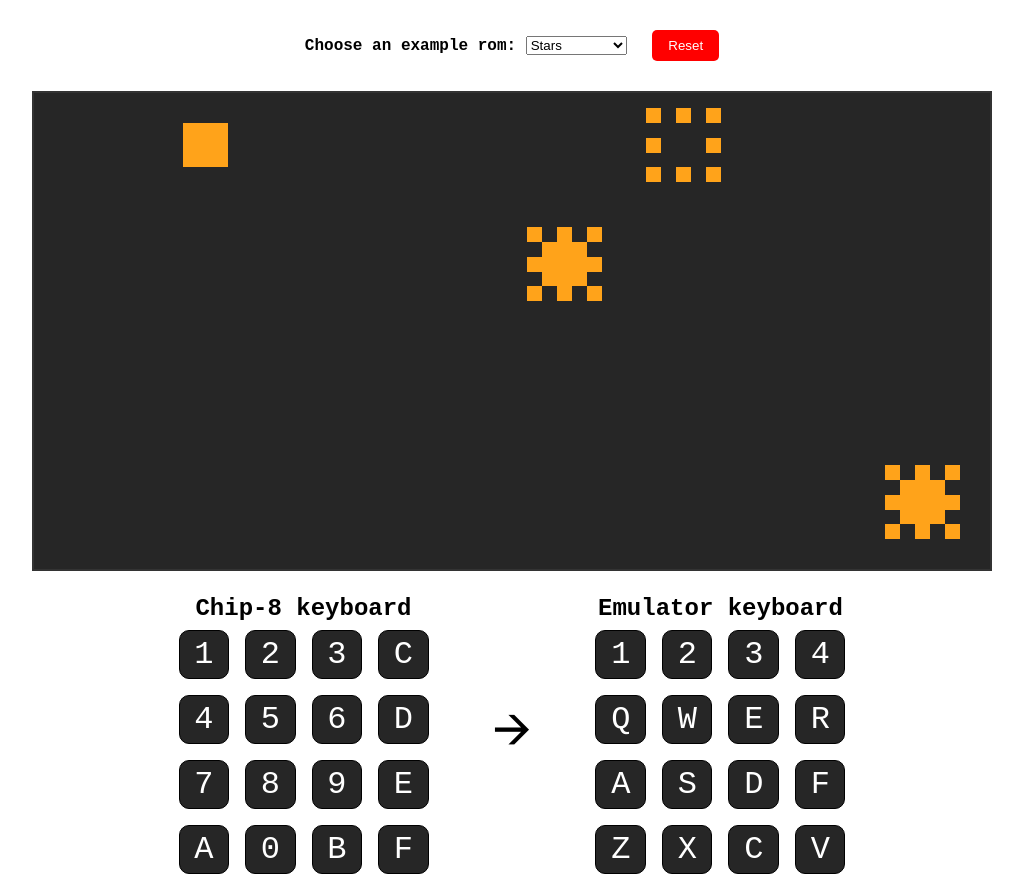
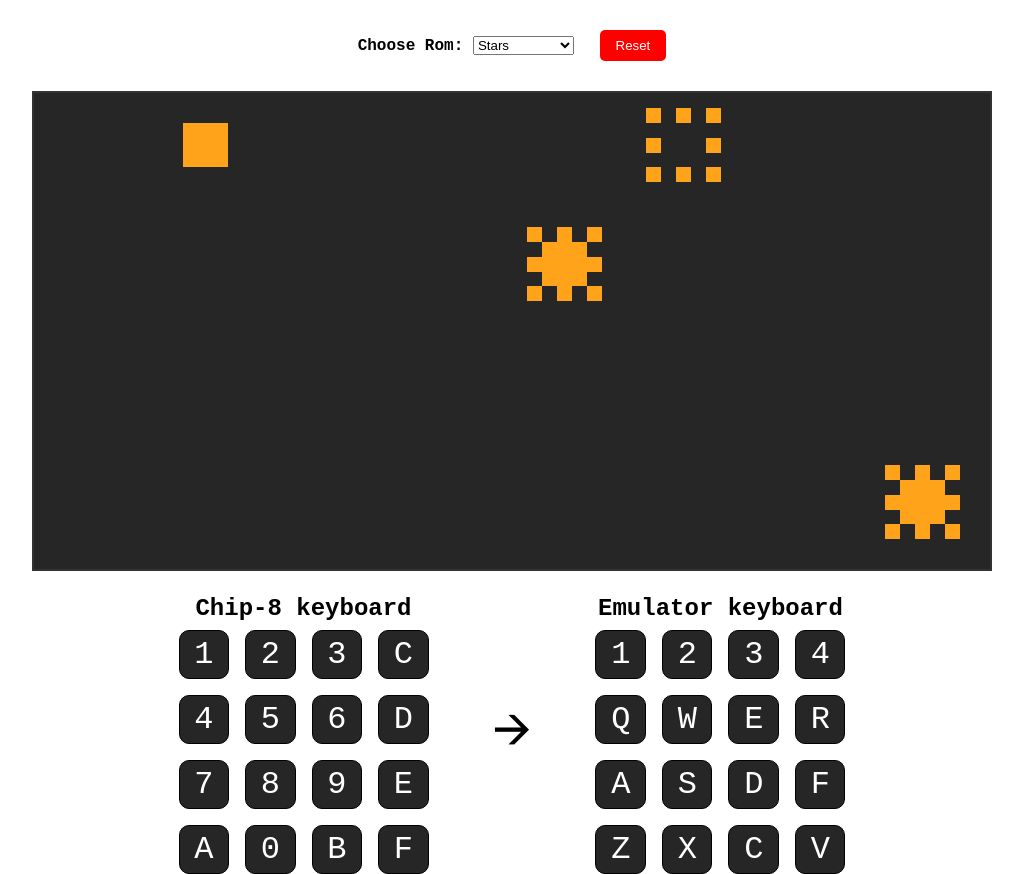
Before and after one commit to gabi1447/chip-8-emulator, a website with bundled scripts: page index.html in a window 1280 px wide. Shown: the part 70-944 px from the top of the page, without its empty margins (128-1151 px from the left). Built offline with nearby package versions, Linux system fonts and the light colour scheme.

Commit message:
Change text content of select

```diff
--- a/index.html
+++ b/index.html
@@ -12,7 +12,7 @@
 
         <div class="container">
             <div>
-                <label for="roms"><b>Choose an example rom:</b></label>
+                <label for="roms"><b>Choose Rom:</b></label>
 
                 <select name="roms" id="roms">
                     <option value="stars">Stars</option>
```
